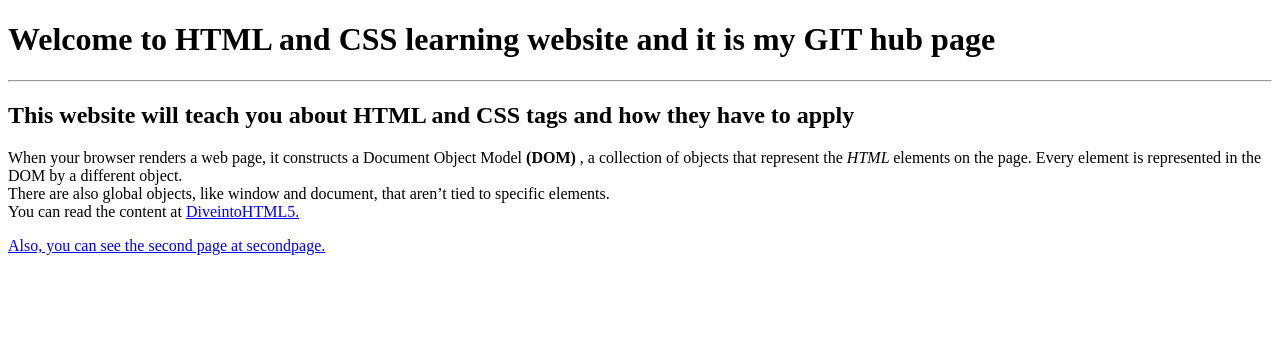
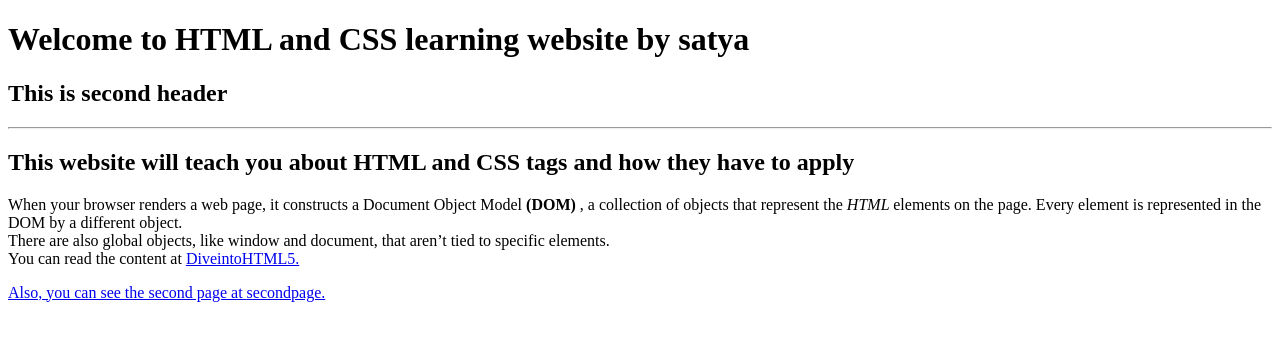
Before and after one commit to yssram/WebPractice, a plain HTML site: page website/index.html in a window 1280 px wide. Drawn offline with Linux system fonts and the light colour scheme.

Commit message:
added a line in header one

```diff
--- a/website/index.html
+++ b/website/index.html
@@ -12,8 +12,11 @@ This website is for HTML & CSS
 <!-- heading 1 tag -->
 <!-- line tag <hr /> -->
 <h1>
-Welcome to HTML and CSS learning website and it is my GIT hub page
+Welcome to HTML and CSS learning website by satya
 </h1>
+<h2>
+This is second header
+</h2>
 <hr />
 <!-- heading 2 tag -->
 <h2>
```
